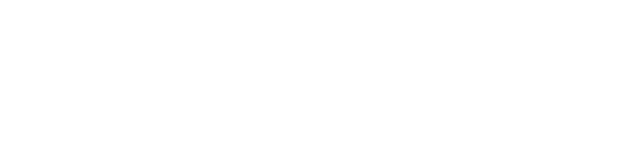
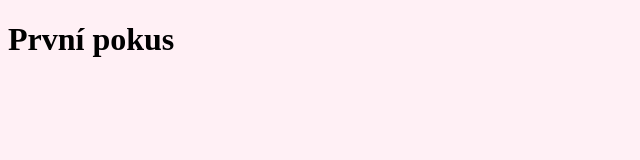
Before and after one commit to KopeckaE/web, a plain HTML site: page index.html in a window 1280 px wide. Shown: the whole page, without its empty margins (0-640 px from the left). Drawn offline with Linux system fonts and the light colour scheme.

Commit message:
Add files via upload

```diff
--- /dev/null
+++ b/barvicka.css
@@ -0,0 +1 @@
+body{background-color: lavenderblush;}
--- a/index.html
+++ b/index.html
@@ -4,8 +4,9 @@
     <meta charset="UTF-8">
     <meta name="viewport" content="width=device-width, initial-scale=1.0">
     <title>Document</title>
+    <link rel="stylesheet" href="barvicka.css">
 </head>
 <body>
-
+  <h1>První pokus</h1>
 </body>
 </html>
```
